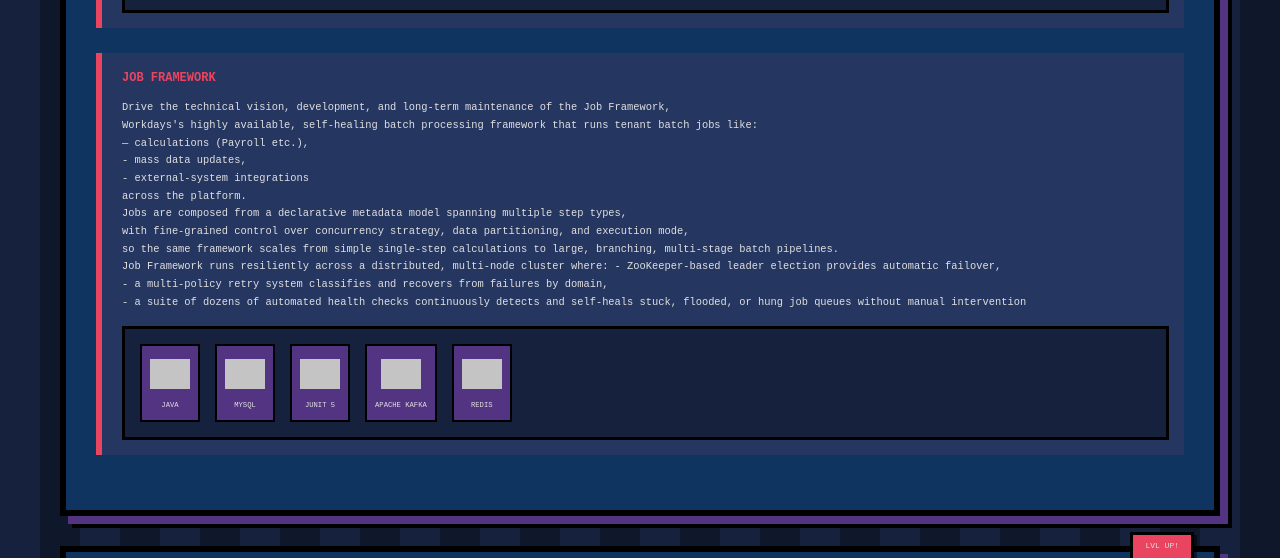
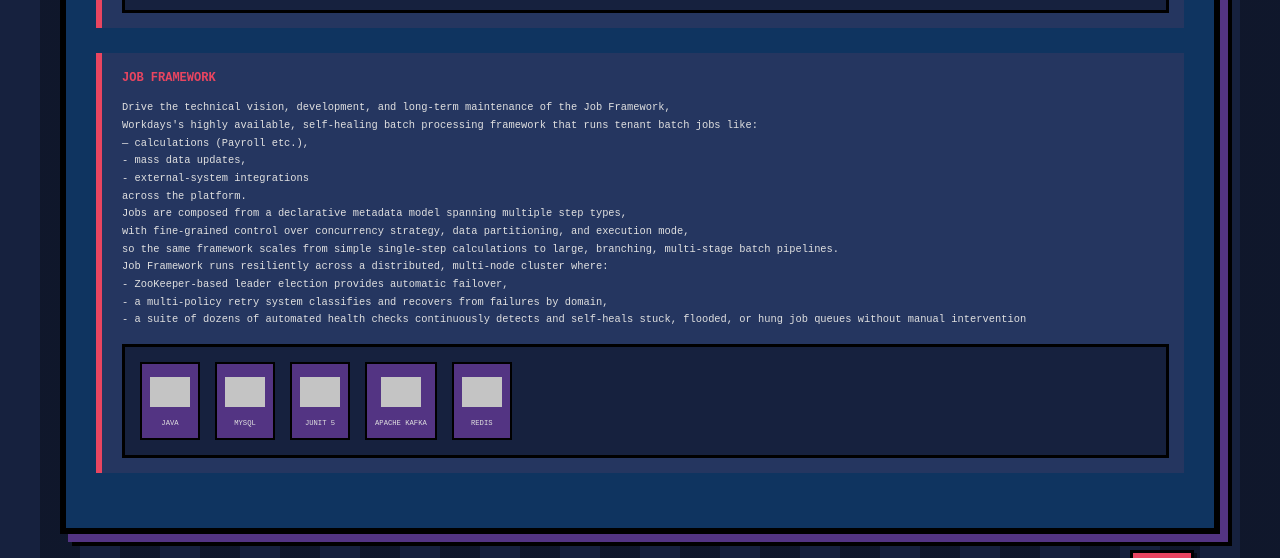
Before and after one commit to e1n/e1n.pl, a Jekyll site: the page built from index.markdown, in a window 1280 px wide and 900 px high, scrolled down 3376 px, cut to the strip 0-558 px from the top of the window. Built offline with Jekyll 4.4.1, drawn with Linux system fonts in a browser that asks for light colours; grey boxes are pictures that could not be loaded.

```diff
--- a/_data/resume.yml
+++ b/_data/resume.yml
@@ -142,7 +142,7 @@ experience:
           Jobs are composed from a declarative metadata model spanning multiple step types, <br />
           with fine-grained control over concurrency strategy, data partitioning, and execution mode, <br />
           so the same framework scales from simple single-step calculations to large, branching, multi-stage batch pipelines. <br />
-          Job Framework runs resiliently across a distributed, multi-node cluster where:
+          Job Framework runs resiliently across a distributed, multi-node cluster where: <br />
           - ZooKeeper-based leader election provides automatic failover, <br />
           - a multi-policy retry system classifies and recovers from failures by domain, <br />
           - a suite of dozens of automated health checks continuously detects and self-heals stuck, flooded, or hung job queues without manual intervention <br />
```
